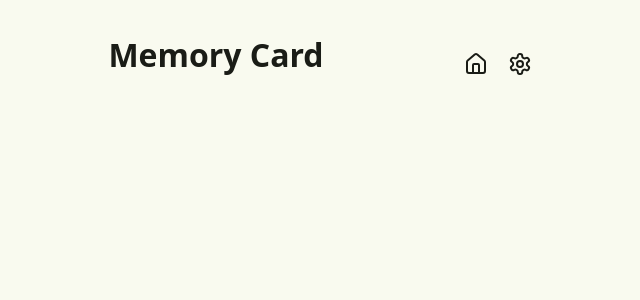
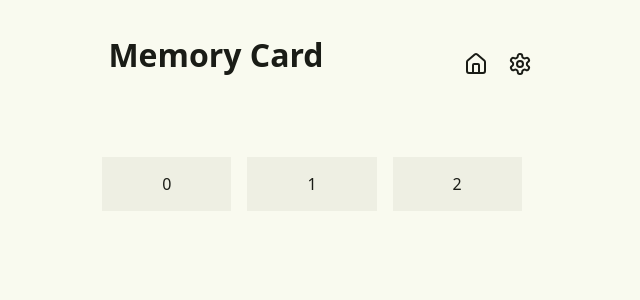
Before and after one commit to sinskiy/odin-memory-card, a React (Vite) app: page / in a window 1280 px wide. Both pictures are taken after a click on the button "Start". Shown: the top 300 px of the page, without its empty margins (320-960 px from the left). Built offline with nearby package versions, Linux system fonts and the light colour scheme.

Commit message:
feat: add game section with static cards and no img

```diff
--- a/src/components/App.jsx
+++ b/src/components/App.jsx
@@ -3,6 +3,7 @@ import { useContext, useState } from "react";
 import { SettingsContext } from "../../lib/SettingsContext";
 import Header from "./Header";
 import Start from "./Start";
+import Game from "./Game";
 
 // App
 // -> provide settings context
@@ -14,7 +15,7 @@ function App() {
   return (
     <SettingsContext.Provider value={settings}>
       <Header setRoute={setRoute} title="Memory Card" settings={settings} />
-      <main>{route === "home" && <Start setRoute={setRoute} />}</main>
+      <main>{route === "home" ? <Start setRoute={setRoute} /> : <Game />}</main>
     </SettingsContext.Provider>
   );
 }
--- /dev/null
+++ b/src/components/Card.jsx
@@ -0,0 +1,9 @@
+export default function Card({ title }) {
+  return (
+    <li className="card">
+      <figure>
+        <figcaption>{title}</figcaption>
+      </figure>
+    </li>
+  );
+}
--- /dev/null
+++ b/src/components/Game.jsx
@@ -0,0 +1,13 @@
+import Card from "./Card";
+import "../styles/Game.css";
+
+export default function Game() {
+  const cards = [];
+
+  // TODO: provide info from difficulties
+  const CARDS_AMOUNT = 3;
+  for (let i = 0; i < CARDS_AMOUNT; i++) {
+    cards.push(<Card key={i} title={i} />);
+  }
+  return <ul className="cards">{cards}</ul>;
+}
--- /dev/null
+++ b/src/styles/Game.css
@@ -0,0 +1,12 @@
+.cards {
+  display: flex;
+  gap: 1rem;
+}
+
+.cards .card {
+  min-width: calc(33.333% - 1rem);
+
+  text-align: center;
+  padding: 1rem;
+  background-color: var(--surface);
+}
```
